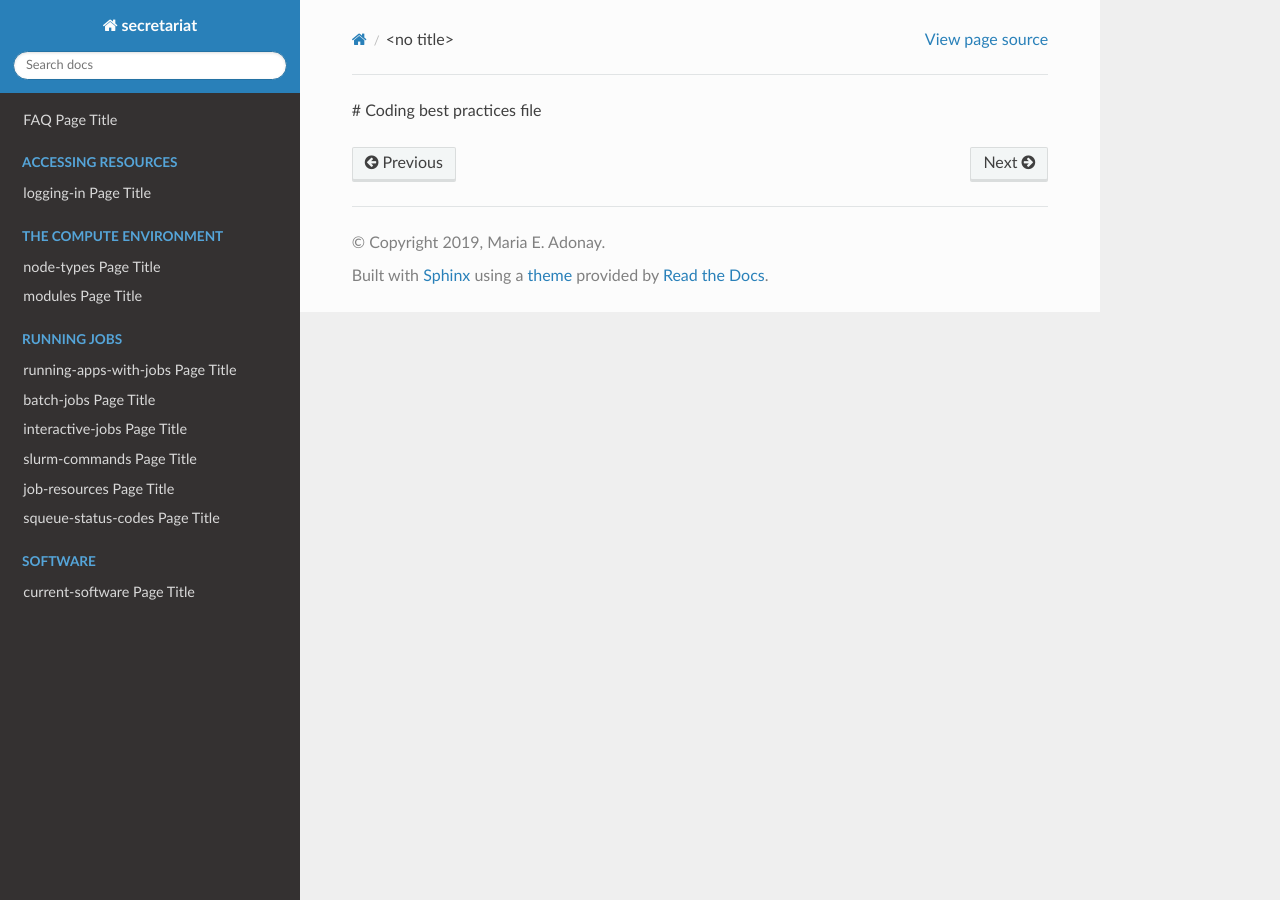
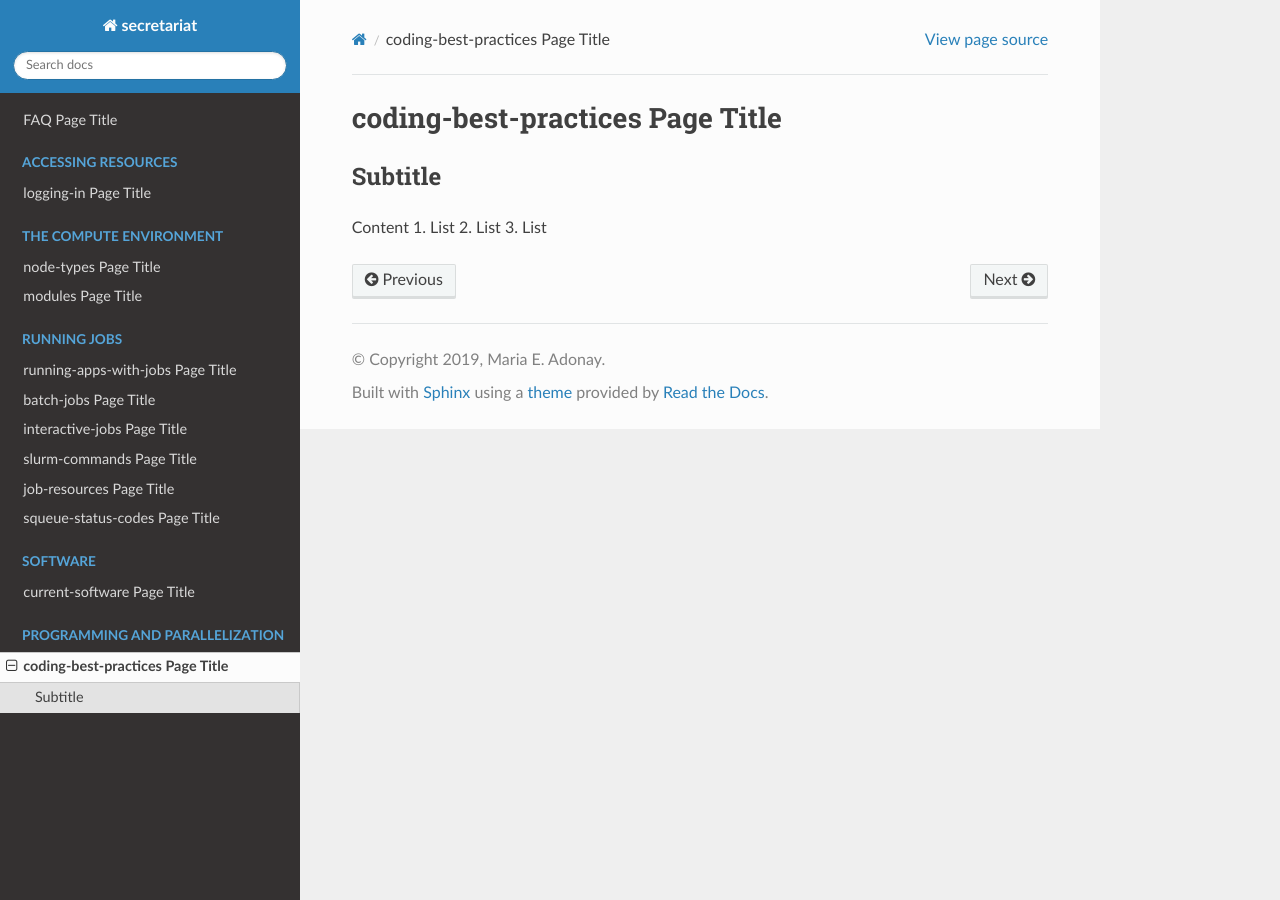
Before and after one commit to amalgamaria/secretariat, a Sphinx documentation site: the page built from docs/programming/coding-best-practices.rst, in a window 1280 px wide. Built offline with Sphinx 7.4.7 and the Read the Docs theme 2.0.0, drawn with Linux system fonts in a browser that asks for light colours.

Commit message:
Update coding-best-practices file

```diff
--- a/docs/programming/coding-best-practices.rst
+++ b/docs/programming/coding-best-practices.rst
@@ -1 +1,10 @@
-# Coding best practices file
+coding-best-practices Page Title
+================================
+
+Subtitle
+********
+
+Content
+1.	List
+2.	List
+3.	List
```
